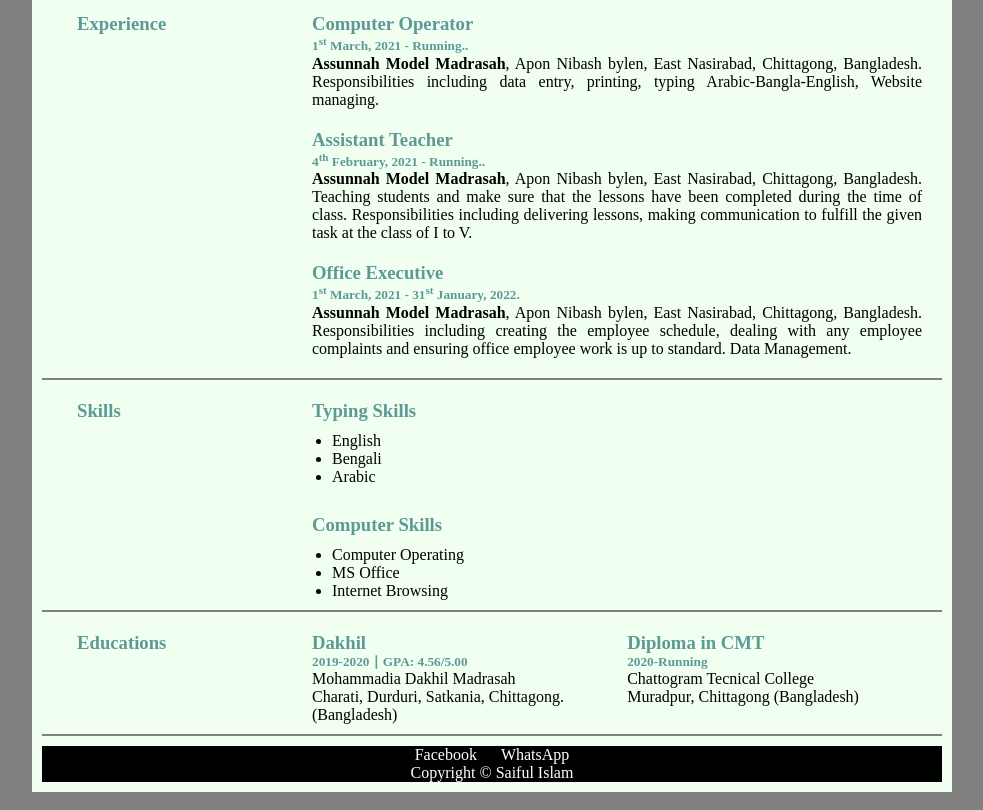
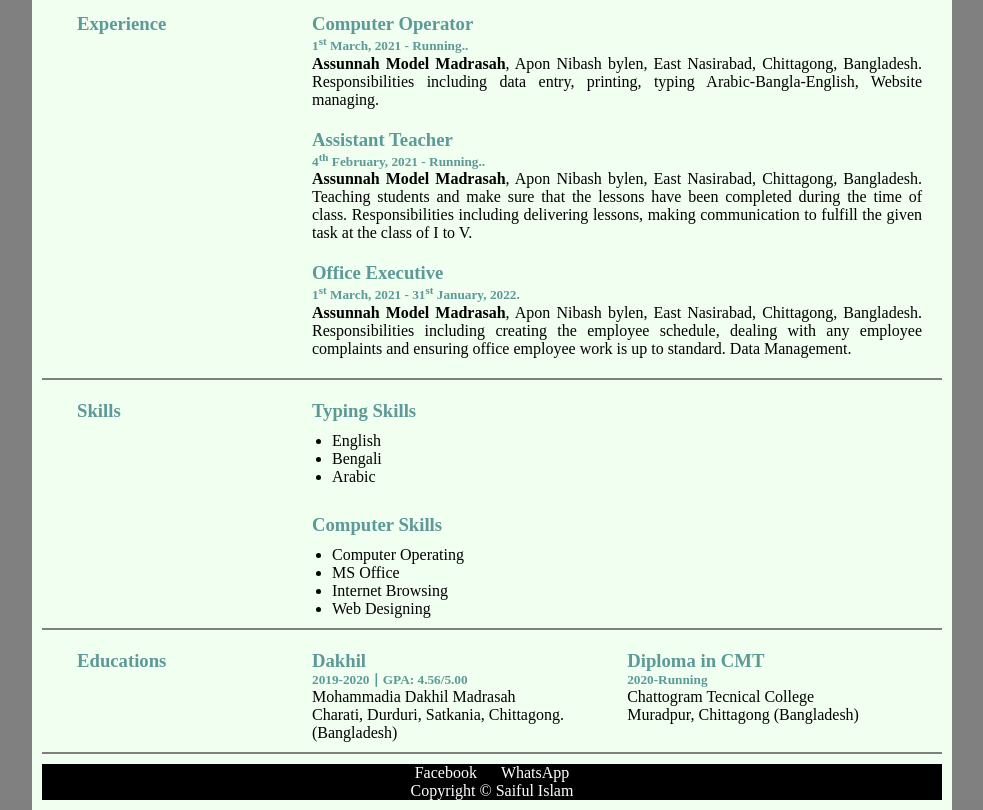
Before and after one commit to SaifAmdad/cvProject, a plain HTML site: page index.html in a window 1280 px wide. Shown: the part 422-1232 px from the top of the page, without its empty margins (148-1131 px from the left). Drawn offline with Linux system fonts and the light colour scheme.

Commit message:
Update index.html

```diff
--- a/index.html
+++ b/index.html
@@ -119,6 +119,7 @@
 				   <li> Computer Operating </li>
 				   <li> MS Office </li>
 				   <li> Internet Browsing </li>
+			   	<li> Web Designing </li>
 				   </ul>
                 </p>
 
```
